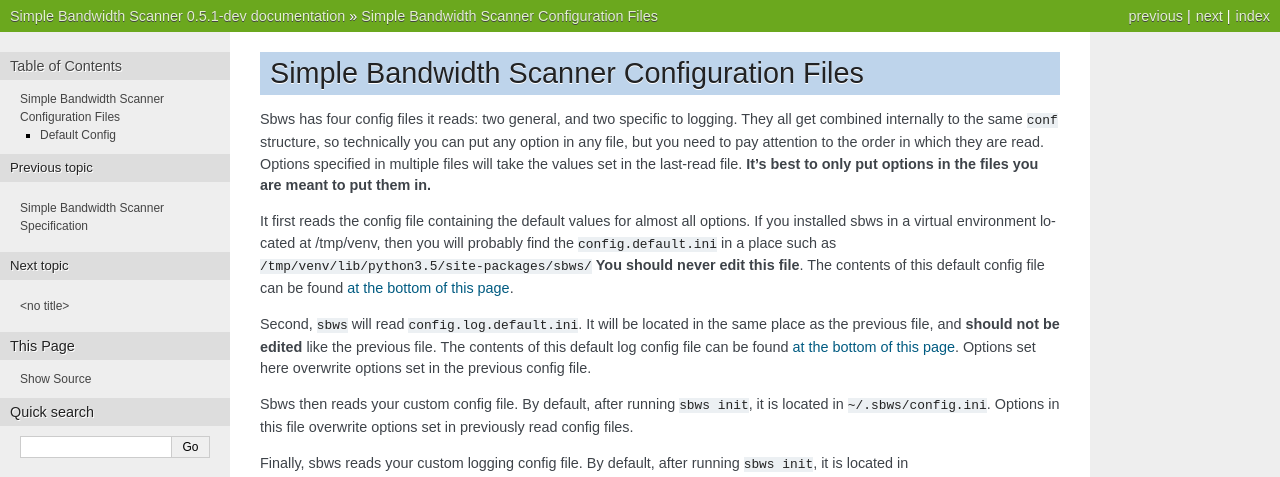
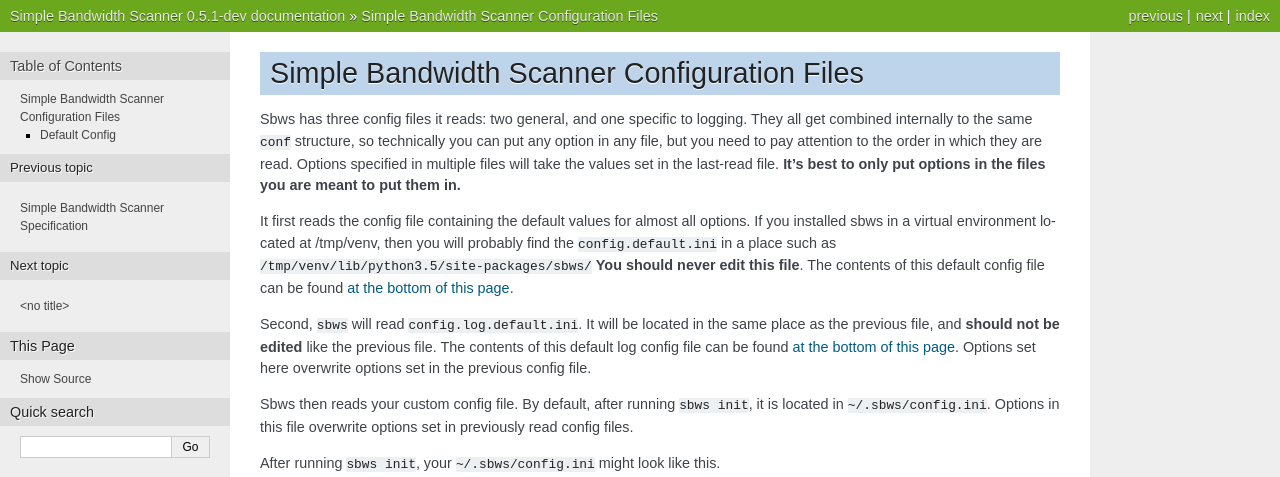
Before and after one commit to torproject/sbws, a Sphinx documentation site: the page built from docs/source/config.rst, in a window 1280 px wide. Shown: the top 477 px of the page. Built offline with Sphinx 7.4.7, drawn with Linux system fonts in a browser that asks for light colours; some of the changed text lies outside the part shown.

Commit message:
Update docs about the config files that are read

```diff
--- a/docs/source/config.rst
+++ b/docs/source/config.rst
@@ -1,7 +1,7 @@
 Simple Bandwidth Scanner Configuration Files
 ============================================
 
-Sbws has four config files it reads: two general, and two specific to logging.
+Sbws has three config files it reads: two general, and one specific to logging.
 They all get combined internally to the same ``conf`` structure, so technically
 you can put any option in any file, but you need to pay attention to the order
 in which they are read. Options specified in multiple files will take the
@@ -25,12 +25,7 @@ Sbws then reads your custom config file. By default, after running ``sbws
 init``, it is located in ``~/.sbws/config.ini``. Options in this
 file overwrite options set in previously read config files.
 
-Finally, sbws reads your custom logging config file. By default, after running
-``sbws init``, it is located in ``~/.sbws/config.log.ini``. Options set in this file
-overwrite options set in all other config files.
-
-After running ``sbws init``, your ``~/.sbws/config.ini`` might look like this. Your
-``~/.sbws/config.log.ini`` will be empty.
+After running ``sbws init``, your ``~/.sbws/config.ini`` might look like this.
 
 .. _init-config:
 
```
Also changed, not shown: other parts of docs/source/config.rst (+6 -0 lines).
